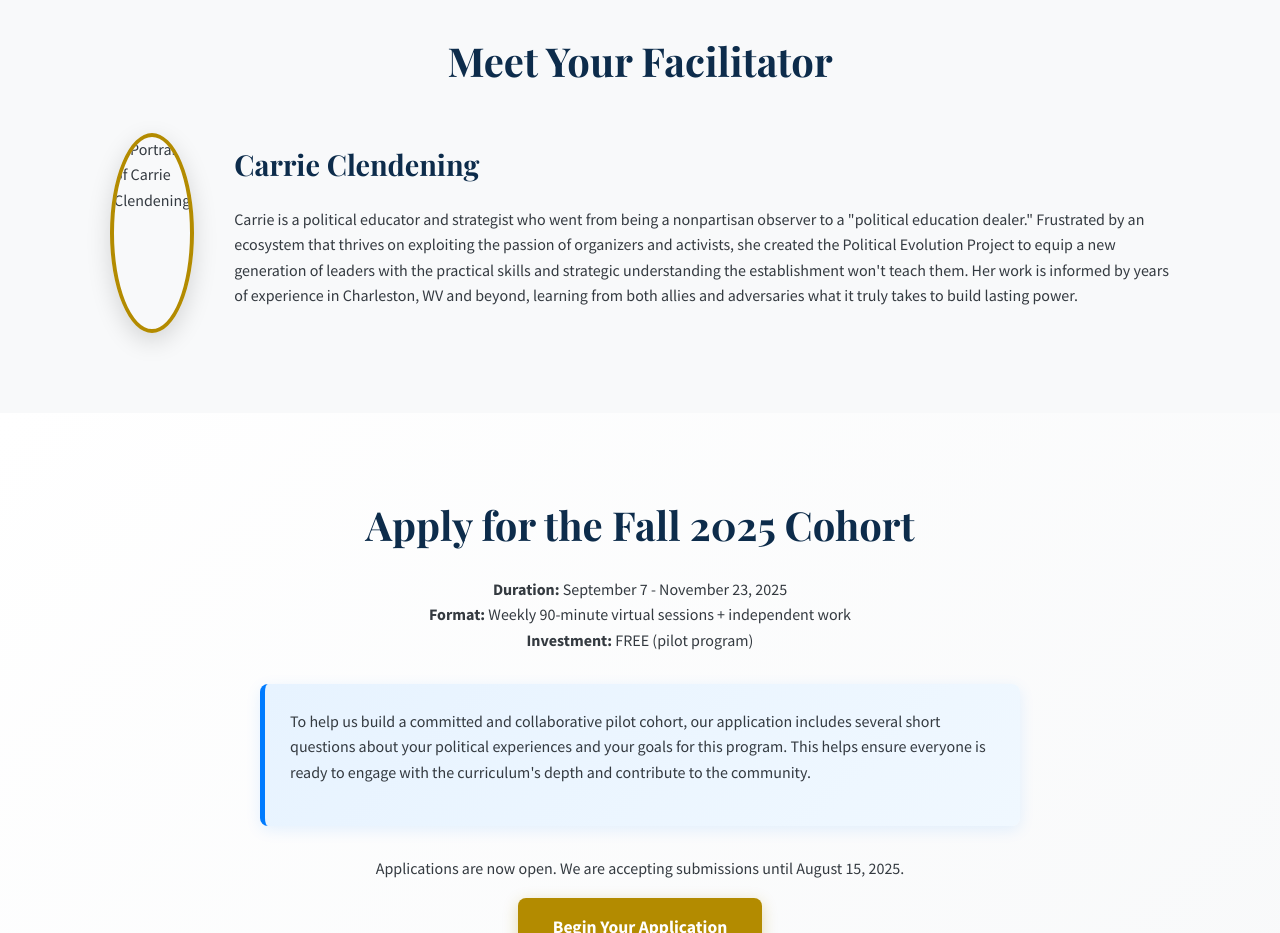
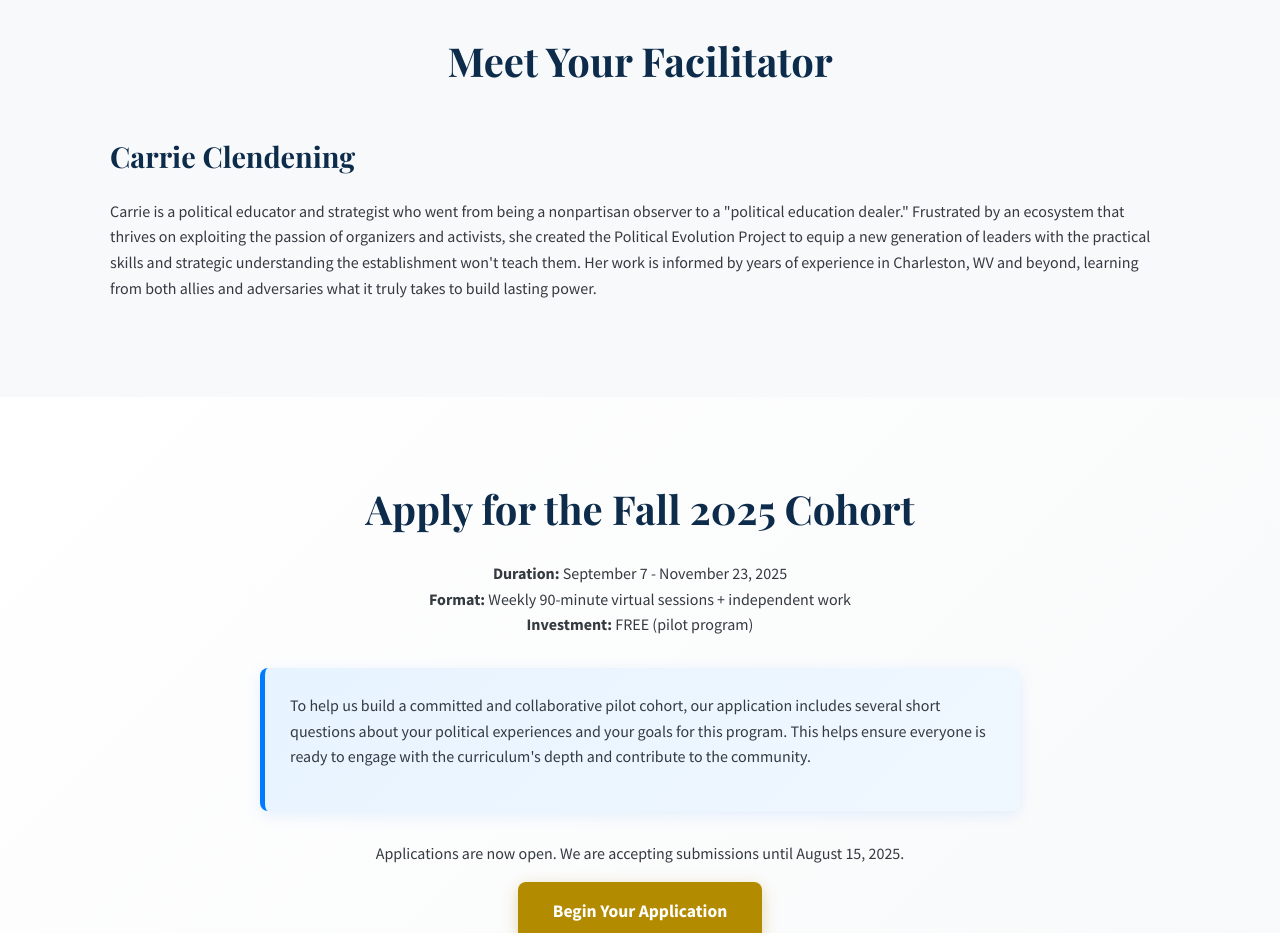
Before and after one commit to politicalevolutionproject/political-evolution-website, a plain HTML site: page index.html in a window 1280 px wide. Shown: the part 4060-4993 px from the top of the page. Drawn offline with nearby package versions, Linux system fonts and the light colour scheme.

Commit message:
Update index.html

```diff
--- a/index.html
+++ b/index.html
@@ -575,7 +575,6 @@
         <div class="container">
             <h2>Meet Your Facilitator</h2>
             <div class="bio-wrapper animate-on-scroll">
-                <img src="IMG_1167.png" alt="Portrait of Carrie Clendening">
                 <div>
                     <h3>Carrie Clendening</h3>
                     <p>Carrie is a political educator and strategist who went from being a nonpartisan observer to a "political education dealer." Frustrated by an ecosystem that thrives on exploiting the passion of organizers and activists, she created the Political Evolution Project to equip a new generation of leaders with the practical skills and strategic understanding the establishment won't teach them. Her work is informed by years of experience in Charleston, WV and beyond, learning from both allies and adversaries what it truly takes to build lasting power.</p>
```
